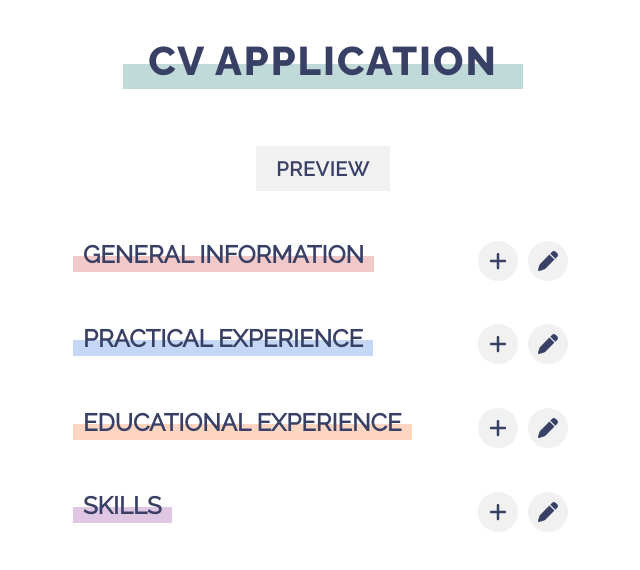
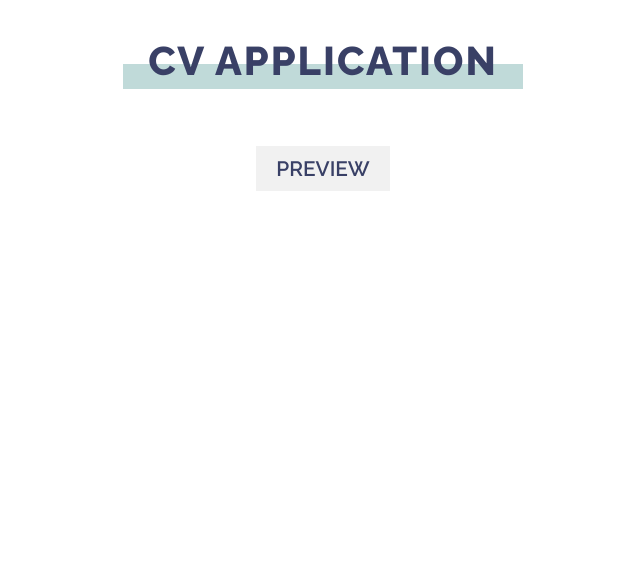
Before and after one commit to mooniiDev/cv-application, a React (Create React App) app: page / in a window 1280 px wide. Shown: the top 570 px of the page, without its empty margins (317-957 px from the left). Built offline with nearby package versions, Linux system fonts and the light colour scheme.

Commit message:
Add InfoTitle component, remove <h2> from information components, update App, Header and Main components IDs

```diff
--- a/src/App.js
+++ b/src/App.js
@@ -17,7 +17,7 @@ class App extends Component {
 
   render() {
     return (
-      <div>
+      <div id="App">
         <Header />
         <Main />
       </div>
--- a/src/components/EducationalExperience.js
+++ b/src/components/EducationalExperience.js
@@ -1,9 +1,5 @@
 // Packages
 import React from 'react';
-
-// Font Awesome Imports
-import { FontAwesomeIcon } from '@fortawesome/react-fontawesome';
-import { faPlus, faPen } from '@fortawesome/free-solid-svg-icons';
 
 class EducationalExperience extends React.Component {
   constructor(props) {
@@ -14,14 +10,6 @@ class EducationalExperience extends React.Component {
 
   render() {
     return (
-      <div>
-        <h2 className="info-title">
-          <span className="info-educational">EDUCATIONAL EXPERIENCE</span>
-          <span className="info-buttons">
-            <FontAwesomeIcon icon={faPlus} className="educational fa-fw" />
-            <FontAwesomeIcon icon={faPen} className="educational fa-fw" />
-          </span>
-        </h2>
       <form className="hidden">
         <div>
           {/* Name */}
@@ -114,7 +102,6 @@ class EducationalExperience extends React.Component {
           <input type="button" value="Cancel" />
         </div>
       </form>
-      </div>
     );
   }
 }
--- a/src/components/GeneralInformation.js
+++ b/src/components/GeneralInformation.js
@@ -1,9 +1,5 @@
 // Packages
 import React from 'react';
-
-// Font Awesome Imports
-import { FontAwesomeIcon } from '@fortawesome/react-fontawesome';
-import { faPlus, faPen } from '@fortawesome/free-solid-svg-icons';
 
 class GeneralInformation extends React.Component {
   constructor(props) {
@@ -14,14 +10,6 @@ class GeneralInformation extends React.Component {
 
   render() {
     return (
-      <div>
-        <h2 className="info-title">
-          <span className="info-general">GENERAL INFORMATION</span>
-          <span className="info-buttons">
-            <FontAwesomeIcon icon={faPlus} className="general fa-fw" />
-            <FontAwesomeIcon icon={faPen} className="general fa-fw" />
-          </span>
-        </h2>
       <form className="hidden">
         <div>
           {/* First name */}
@@ -64,7 +52,6 @@ class GeneralInformation extends React.Component {
           <input type="button" value="Cancel" />
         </div>
       </form>
-      </div>
     );
   }
 }
--- a/src/components/Header.js
+++ b/src/components/Header.js
@@ -9,7 +9,7 @@ class Header extends React.Component {
 
   render() {
     return (
-      <header id="header">
+      <header id="Header">
         <h1 className="cv-title">CV APPLICATION</h1>
       </header>
     );
--- a/src/components/Main.js
+++ b/src/components/Main.js
@@ -16,7 +16,7 @@ class Main extends React.Component {
 
   render() {
     return (
-      <main id="main">
+      <main id="Main">
         <input type="button" className="preview-button" value="PREVIEW" />
         <GeneralInformation />
         <PracticalExperience />
--- a/src/components/PracticalExperience.js
+++ b/src/components/PracticalExperience.js
@@ -1,9 +1,5 @@
 // Packages
 import React from 'react';
-
-// Font Awesome Imports
-import { FontAwesomeIcon } from '@fortawesome/react-fontawesome';
-import { faPlus, faPen } from '@fortawesome/free-solid-svg-icons';
 
 class PracticalExperience extends React.Component {
   constructor(props) {
@@ -14,14 +10,6 @@ class PracticalExperience extends React.Component {
 
   render() {
     return (
-      <div>
-        <h2 className="info-title">
-          <span className="info-practical">PRACTICAL EXPERIENCE</span>
-          <span className="info-buttons">
-            <FontAwesomeIcon icon={faPlus} className="practical fa-fw" />
-            <FontAwesomeIcon icon={faPen} className="practical fa-fw" />
-          </span>
-        </h2>
       <form className="hidden">
         <div>
           {/* Title */}
@@ -121,7 +109,6 @@ class PracticalExperience extends React.Component {
           <input type="button" value="Cancel" />
         </div>
       </form>
-      </div>
     );
   }
 }
--- a/src/components/Skills.js
+++ b/src/components/Skills.js
@@ -1,9 +1,5 @@
 // Packages
 import React from 'react';
-
-// Font Awesome Imports
-import { FontAwesomeIcon } from '@fortawesome/react-fontawesome';
-import { faPlus, faPen } from '@fortawesome/free-solid-svg-icons';
 
 class Skills extends React.Component {
   constructor(props) {
@@ -14,14 +10,6 @@ class Skills extends React.Component {
 
   render() {
     return (
-      <div>
-        <h2 className="info-title">
-          <span className="info-skills">SKILLS</span>
-          <span className="info-buttons">
-            <FontAwesomeIcon icon={faPlus} className="skills fa-fw" />
-            <FontAwesomeIcon icon={faPen} className="skills fa-fw" />
-          </span>
-        </h2>
       <form className="hidden">
         <div>
           {/* Skill */}
@@ -38,7 +26,6 @@ class Skills extends React.Component {
           <input type="button" value="Cancel" />
         </div>
       </form>
-      </div>
     );
   }
 }
--- a/src/styles/App.css
+++ b/src/styles/App.css
@@ -1,4 +1,4 @@
-#header {
+#Header {
   display: flex;
   justify-content: center;
   padding: 30px;
@@ -30,7 +30,7 @@
   transition: all .1s;
 }
 
-#main {
+#Main {
   display: flex;
   flex-direction: column;
   justify-content: center;
```
Also changed, not shown: src/components/InfoTitle.js (added, +28 -0 lines). Lines whose indentation alone changed are shown as unchanged.
